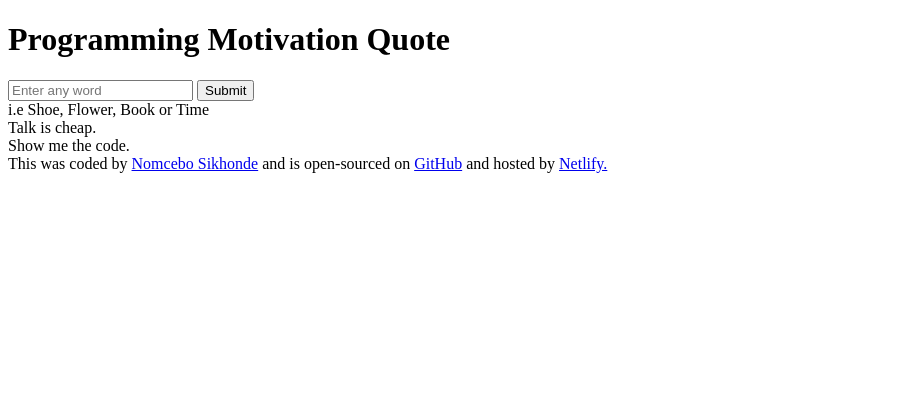
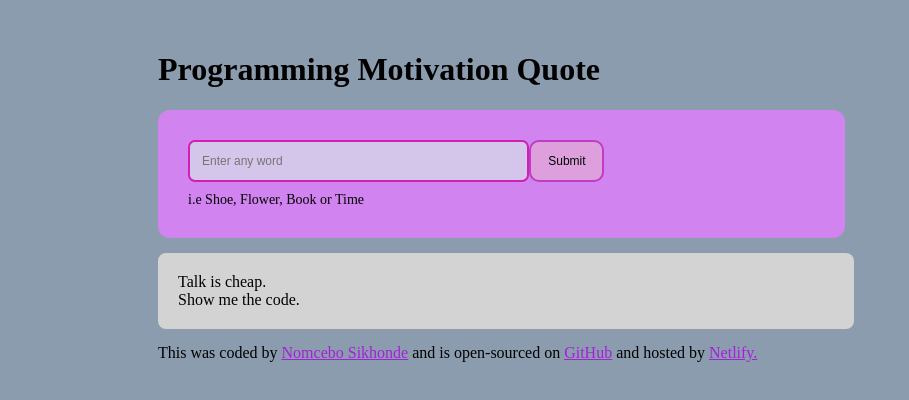
Before and after one commit to nsikhonde-1/Final-Project-Add-on, a plain HTML site: page index.html in a window 1280 px wide. Shown: the whole page, without its empty margins (0-909 px from the left). Drawn offline with Linux system fonts and the light colour scheme.

Commit message:
updating form

```diff
--- a/index.html
+++ b/index.html
@@ -4,23 +4,24 @@
     <meta charset="UTF-8">
     <meta name="viewport" content="width=device-width, initial-scale=1.0">
     <title>Programming Quotes</title>
+    <link rel="stylesheet" href="source/style.css">
 </head>
 <body>
+    <h1>Programming Motivation Quote</h1>
     <header>
-        <h1>Programming Motivation Quote</h1>
-        <form>
-            <input type="text" placeholder="Enter any word">
-            <input type="submit">
+        <form class="quotes-form">
+            <input type="text" placeholder="Enter any word" required class="quote-text">
+            <input type="submit" class="quote-search">
         </form>
-        i.e Shoe, Flower, Book or Time
+        <div class="examples">i.e Shoe, Flower, Book or Time</div>
     </header>
     <main>
         <div>Talk is cheap.<br>
              Show me the code.</div>
     </main>
-    <footer>This was coded by <a href="#">Nomcebo Sikhonde</a>
-        and is open-sourced on <a href="#">GitHub</a>
-        and hosted by <a href="#">Netlify.</a>
+    <footer>This was coded by <a href="#" target="_blank">Nomcebo Sikhonde</a>
+        and is open-sourced on <a href="#" target="_blank">GitHub</a>
+        and hosted by <a href="#" target="_blank">Netlify.</a>
     </footer>
 </body>
 </html>
```
